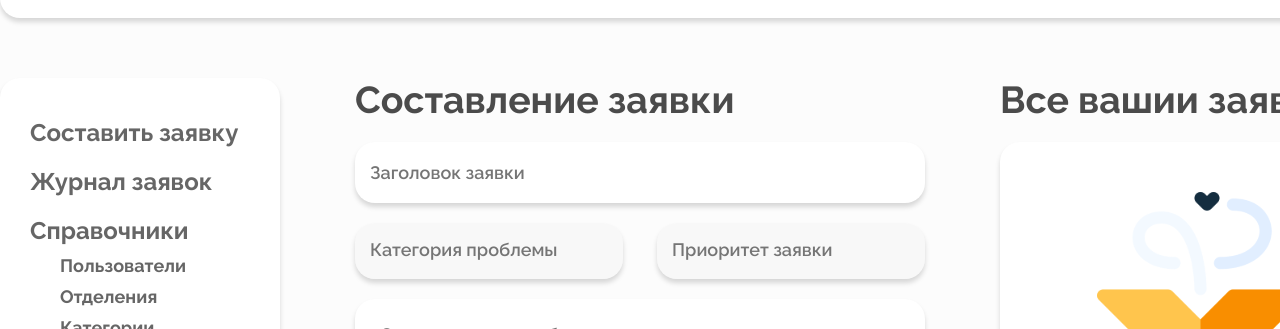
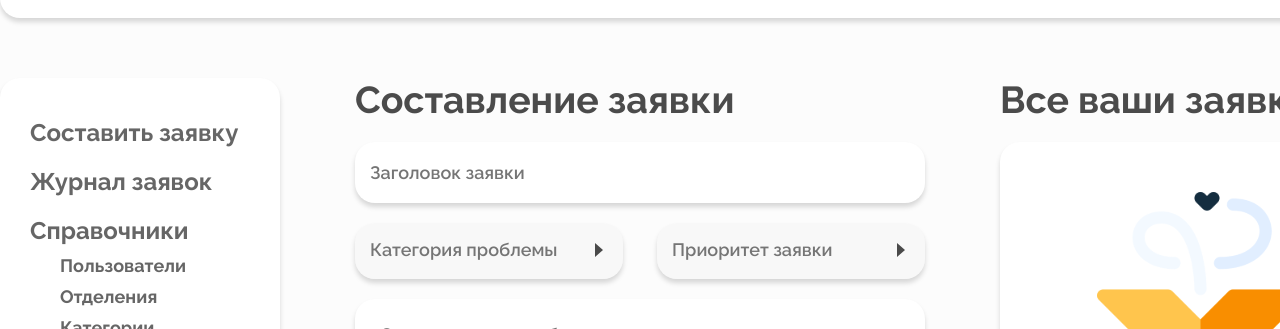
Before and after one commit to Jan1si/servise-desk-node, a React (Create React App) app in the folder app/: page / in a window 1280 px wide. Shown: the part 154-483 px from the top of the page. Built offline with nearby package versions, Linux system fonts and the light colour scheme.

Commit message:
add open input-list

```diff
--- a/app/src/App.jsx
+++ b/app/src/App.jsx
@@ -3,7 +3,7 @@ import { Header } from './components/Header';
 import { Footer } from './components/Footer';
 
 import './index.scss'
-import { Main } from './Pages/Main';
+import { Main } from './pages/Main';
 
 export const App = () => {
   return (
--- a/app/src/Pages/Main/index.jsx
+++ b/app/src/Pages/Main/index.jsx
@@ -4,6 +4,7 @@ import { TaskForm } from '../../components/TaskForm';
 import { TasksList } from '../../components/TasksList';
 
 export const Main = () => {
+
   return (
     <>
       <NavBlock />
--- a/app/src/components/TaskForm/index.jsx
+++ b/app/src/components/TaskForm/index.jsx
@@ -1,6 +1,32 @@
 import React from 'react'
+import { useState } from 'react';
+import arrowLeft from '../../assets/arrow-left.svg';
 
 export const TaskForm = () => {
+
+  const [isOpenCategory, setIsOpenCategory] = useState(false);
+  const [isOpenPriority, setIsOpenPriority] = useState(false);
+
+  /**
+   *
+   * @param {String} name
+   * Передаётся имя селектора
+   * @returns { void }
+   * Изменяет состояние в зависимости от параметра
+   */
+  const openSelect = (name) => {
+      switch(name) {
+        case 'category':
+          setIsOpenCategory((prev) => !prev);
+          break;
+        case 'priority':
+          setIsOpenPriority((prev) => !prev);
+          break;
+        default:
+          break;
+      }
+  };
+
   return (
     <div className="formBlock">
       <div className="title">
@@ -11,12 +37,57 @@ export const TaskForm = () => {
           <input name='title' type="text" placeholder='Заголовок заявки'/>
         </div>
         <div className="inputGroup">
-          <div className="selectInput">
-            <input name='category' type="text" disabled placeholder='Категория проблемы'/>
+
+          <div className="selectGroup">
+            <div className="selectInput">
+              <input name='category' type="text" disabled placeholder='Категория проблемы'/>
+              <div onClick={() => openSelect("category")} className="selectBtn">
+                <img className={isOpenCategory ? "active" : ''} src={arrowLeft} alt="" />
+              </div>
+            </div>
+            <div className={isOpenCategory ? "selectBlock" : "hideSelectBlock"}>
+              <ul className="selectList">
+                <li className="selectItem">
+                  <p>Категория 1</p>
+                </li>
+                <li className="selectItem">
+                  <p>Категория 2</p>
+                </li>
+                <li className="selectItem">
+                  <p>Категория 3</p>
+                </li>
+                <li className="selectItem">
+                  <p>Категория 4</p>
+                </li>
+              </ul>
+            </div>
           </div>
-          <div className="selectInput">
-            <input name='priority' type="text" disabled placeholder='Приоритет заявки'/>
+
+          <div className="selectGroup">
+            <div className="selectInput">
+              <input name='priority' type="text" disabled placeholder='Приоритет заявки'/>
+              <div onClick={() => openSelect("priority")} className="selectBtn">
+                <img className={isOpenPriority ? "active" : ''} src={arrowLeft} alt="" />
+              </div>
+            </div>
+            <div className={isOpenPriority ? "selectBlock" : "hideSelectBlock"}>
+              <ul className="selectList">
+                <li className="selectItem">
+                  <p>Приоритет 1</p>
+                </li>
+                <li className="selectItem">
+                  <p>Приоритет 2</p>
+                </li>
+                <li className="selectItem">
+                  <p>Приоритет 3</p>
+                </li>
+                <li className="selectItem">
+                  <p>Приоритет 4</p>
+                </li>
+              </ul>
+            </div>
           </div>
+
         </div>
         <div className="inputGroup">
           <textarea name="dsec" placeholder='Опишите вашу проблему...'></textarea>
--- a/app/src/components/TasksList/index.jsx
+++ b/app/src/components/TasksList/index.jsx
@@ -5,7 +5,7 @@ export const TasksList = () => {
   return (
     <div className="blockTasks">
       <div className="title">
-        <h2>Все вашии заявки</h2>
+        <h2>Все ваши заявки</h2>
       </div>
       <div className="tasksList">
         <div className="emptyBlock">
--- a/app/src/index.scss
+++ b/app/src/index.scss
@@ -129,8 +129,14 @@
             border: none;
         }
       }
+      .selectGroup{
+        width: 47%;
+        position: relative;
+      }
       .selectInput{
-        width: 47%;
+        position: relative;
+        display: flex;
+        align-items: center;
         >input{
             width: 100%;
             padding: 20px 15px;
@@ -142,6 +148,56 @@
                 font-size: 18px;
                 font-weight: 600;
             }
+        }
+      }
+      .selectBlock{
+        visibility: visible;
+        opacity: 1;
+        position: absolute;
+        top: 120%;
+        width: 100%;
+        padding: 20px 15px;
+        background: white;
+        border-radius: $borderBlockRadius;
+        box-shadow: $blockShadow;
+        transition: all 0.2s ease-in-out;
+      }
+      .hideSelectBlock{
+        visibility: hidden;
+        opacity: 0;
+        position: absolute;
+        top: 80%;
+        width: 100%;
+        padding: 20px 15px;
+        background: white;
+        border-radius: $borderBlockRadius;
+        box-shadow: $blockShadow;
+        transition: all 0.2s ease-in-out;
+      }
+      .selectList{
+        display: flex;
+        flex-direction: column;
+        grid-gap: 10px;
+      }
+      .selectItem{
+        width: fit-content;
+        >p{
+            font-size: 16px;
+            font-weight: 600;
+            color: $baseTextColor;
+            cursor: pointer;
+        }
+      }
+      .selectBtn{
+        position: absolute;
+        cursor: pointer;
+        right: 20px;
+        >img {
+            transition: all .2s ease-in-out;
+        }
+        .active {
+            transition: all .2s ease-in-out;
+            transform: rotate(90deg);
         }
       }
       .sendFormBtn{
```
Also changed, not shown: app/src/assets/arrow-left.svg (renamed from app/src/assets/errow-left.svg).
